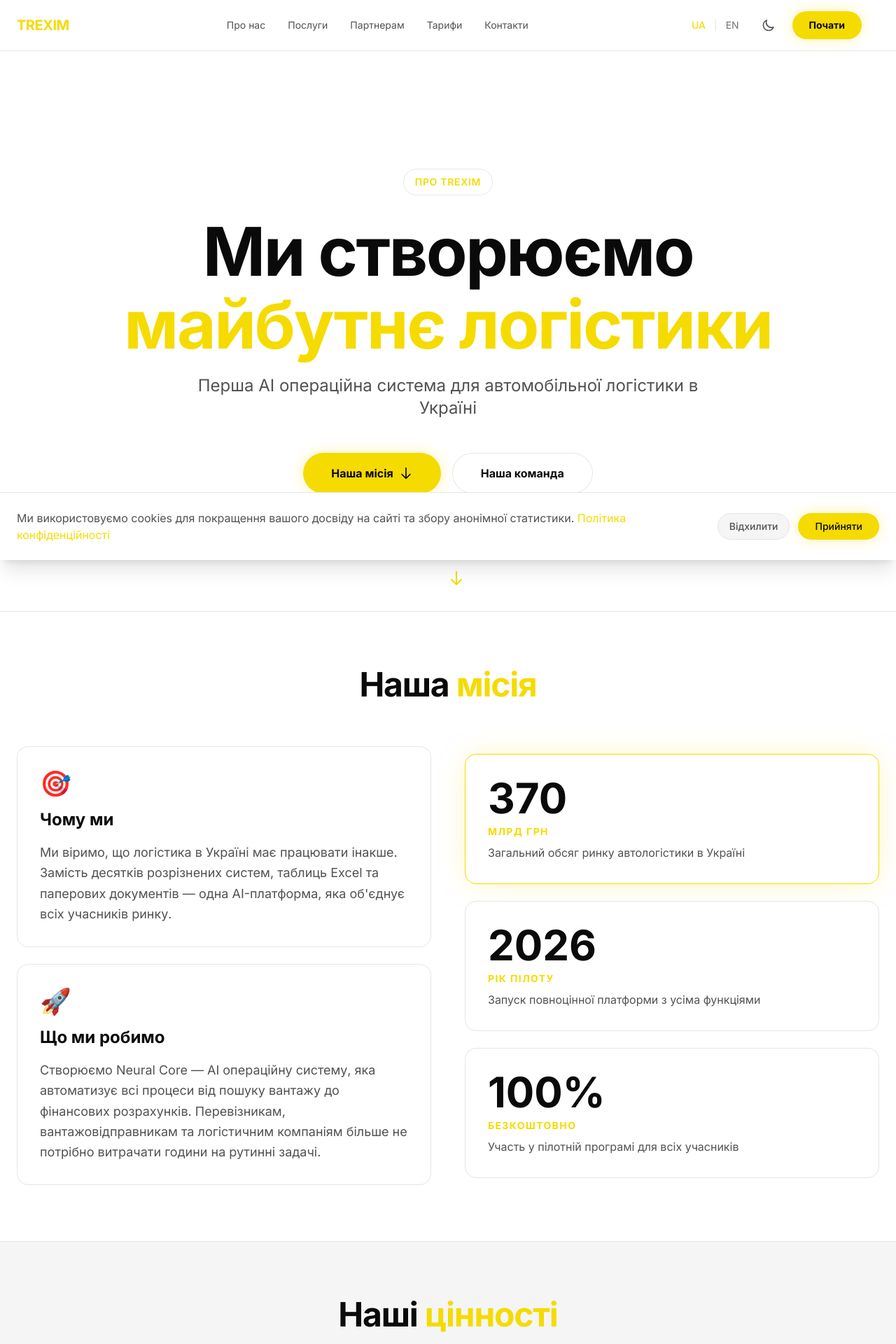
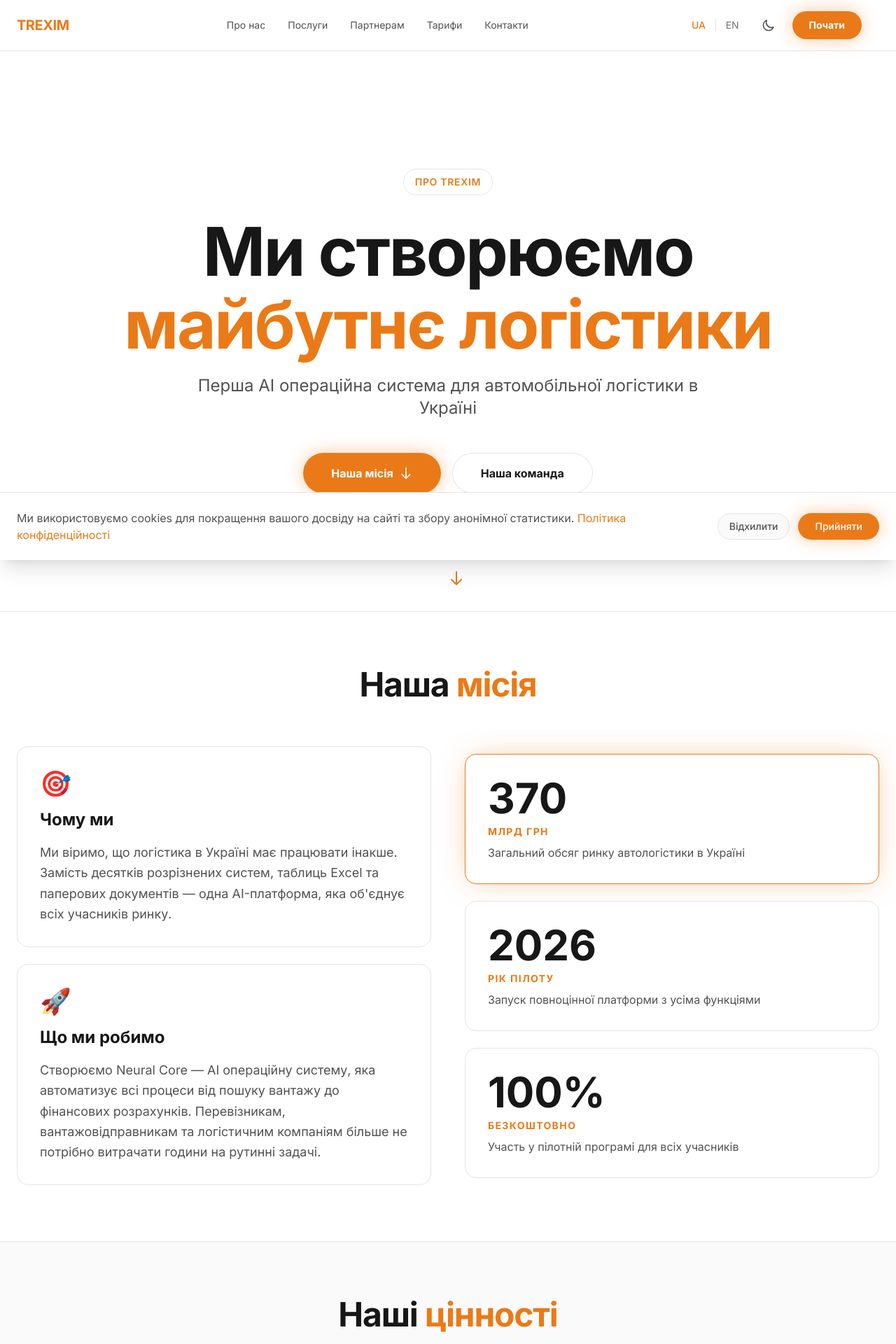
Before and after one commit to Taras732/trexim_v4, a FastAPI app: page /about in a window 1280 px wide. Shown: the top 1920 px of the page at 70% size. Run offline with FastAPI, Linux system fonts and the light colour scheme; some libraries are stand-ins or nearby versions.

Commit message:
change colour to orange

```diff
--- a/app/templates/base.html
+++ b/app/templates/base.html
@@ -64,24 +64,24 @@
 
     <!-- Theme CSS Variables -->
     <style>
-        /* Light theme (default) */
+        /* Light theme (default) - white with orange accents */
         :root {
             --color-surface: #FFFFFF;
-            --color-surface-secondary: #F5F5F5;
+            --color-surface-secondary: #FAFAFA;
             --color-surface-card: #FFFFFF;
-            --color-accent: #F5DB00;
-            --color-accent-light: #FFE633;
-            --color-accent-dark: #D9C300;
-            --color-text-primary: #0A0A0A;
+            --color-accent: #EA7A17;
+            --color-accent-light: #F59542;
+            --color-accent-dark: #CA4916;
+            --color-text-primary: #171717;
             --color-text-secondary: #525252;
             --color-text-muted: #737373;
-            --color-text-on-accent: #0A0A0A;
+            --color-text-on-accent: #FFFFFF;
             --color-border: #E5E5E5;
             --color-border-dark: #D4D4D4;
-            --shadow-card: 0 4px 6px -1px rgb(0 0 0 / 0.1), 0 2px 4px -2px rgb(0 0 0 / 0.1);
-            --shadow-card-hover: 0 20px 25px -5px rgb(0 0 0 / 0.1), 0 8px 10px -6px rgb(0 0 0 / 0.1);
-            --shadow-glow: 0 0 40px -10px rgb(255 224 59 / 0.5);
-            --shadow-button: 0 0 20px 0 rgb(255 224 59 / 0.4);
+            --shadow-card: 0 4px 6px -1px rgb(0 0 0 / 0.08), 0 2px 4px -2px rgb(0 0 0 / 0.05);
+            --shadow-card-hover: 0 20px 25px -5px rgb(0 0 0 / 0.1), 0 8px 10px -6px rgb(0 0 0 / 0.08);
+            --shadow-glow: 0 0 40px -10px rgb(234 122 23 / 0.5);
+            --shadow-button: 0 0 25px 0 rgb(234 122 23 / 0.4);
         }
 
         /* Dark theme */
```
